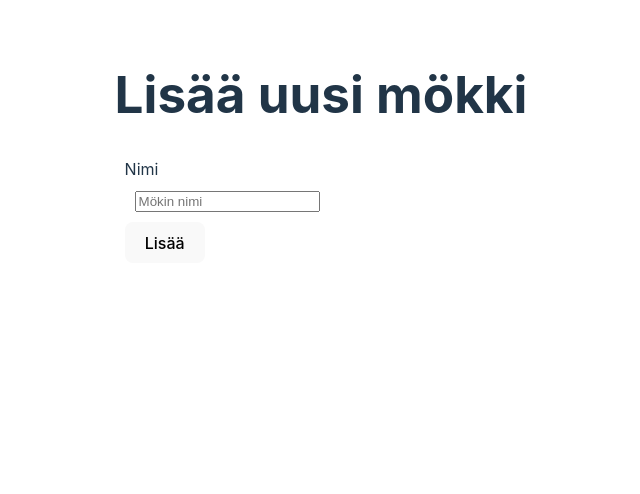
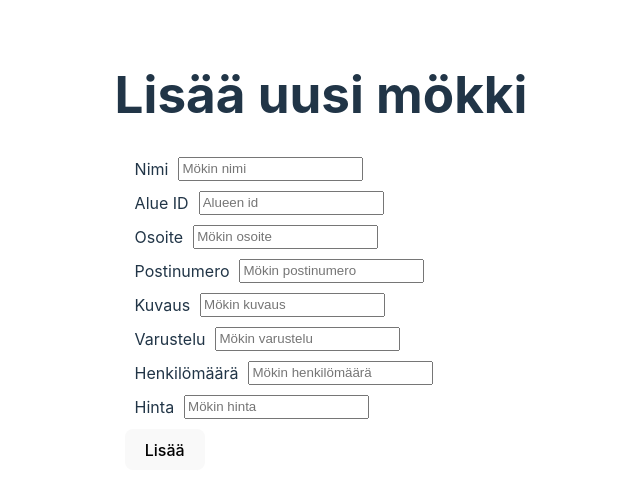
Before and after one commit to heikamal/mokinvaraus, a Vue app in the folder app/: page /#/cabins/new in a window 1280 px wide. Shown: the top 494 px of the page, without its empty margins (319-959 px from the left). Built offline with nearby package versions, Linux system fonts and the light colour scheme.

Commit message:
send the form to the backend

```diff
--- a/app/src/components/MokkiForm.vue
+++ b/app/src/components/MokkiForm.vue
@@ -5,6 +5,13 @@ export default {
     return {
       form: {
       cabinName: '',
+      areaId: '',
+      description: '',
+      equipment: '',
+      postalCode: '',
+      streetAddress: '',
+      personCount: '',
+      price: '',
       },
     }
   },
@@ -14,6 +21,25 @@ export default {
         event.preventDefault()
       }
       console.log(toRaw(this.form))
+      fetch('http://localhost:8080/api/cabins', {
+        method: 'POST',
+        mode: "cors",
+        headers: {
+          'Content-Type': 'application/json'
+        },
+        body: JSON.stringify(this.form/*{
+          areaId: this.form.areaId,
+          postalCode: this.form.postalCode,
+          cabinName: this.form.cabinName,
+          streetAddress: this.form.streetAddress,
+          price: this.form.price,
+          description: this.form.description,
+          personCount: this.form.personCount,
+          equipment: this.form.equipment,
+        }*/)
+      })
+      .then(response => response.json())
+      .then(data => console.log(data))
     }
   }
 }
@@ -22,9 +48,37 @@ export default {
 <template>
   <h1>Lisää uusi mökki</h1>
   <section class="form">
-    <label class="label">Nimi</label>
     <div class="control">
+      <label class="label">Nimi</label>
       <input v-model="form.cabinName" class="input" type="text" placeholder="Mökin nimi">
+    </div>
+    <div class="control">
+      <label class="label">Alue ID</label>
+      <input v-model="form.areaId" class="input" type="text" placeholder="Alueen id">
+    </div>
+    <div class="control">
+      <label class="label">Osoite</label>
+      <input v-model="form.streetAddress" class="input" type="text" placeholder="Mökin osoite">
+    </div>
+    <div class="control">
+      <label class="label">Postinumero</label>
+      <input v-model="form.postalCode" class="input" type="text" placeholder="Mökin postinumero">
+    </div>
+    <div class="control">
+      <label class="label">Kuvaus</label>
+      <input v-model="form.description" class="input" type="text" placeholder="Mökin kuvaus">
+    </div>
+    <div class="control">
+      <label class="label">Varustelu</label>
+      <input v-model="form.equipment" class="input" type="text" placeholder="Mökin varustelu">
+    </div>
+    <div class="control">
+      <label class="label">Henkilömäärä</label>
+      <input v-model="form.personCount" class="input" type="text" placeholder="Mökin henkilömäärä">
+    </div>
+    <div class="control">
+      <label class="label">Hinta</label>
+      <input v-model="form.price" class="input" type="text" placeholder="Mökin hinta">
     </div>
     <button @click="(event) => sendForm(event)">Lisää</button>
   </section>
```
